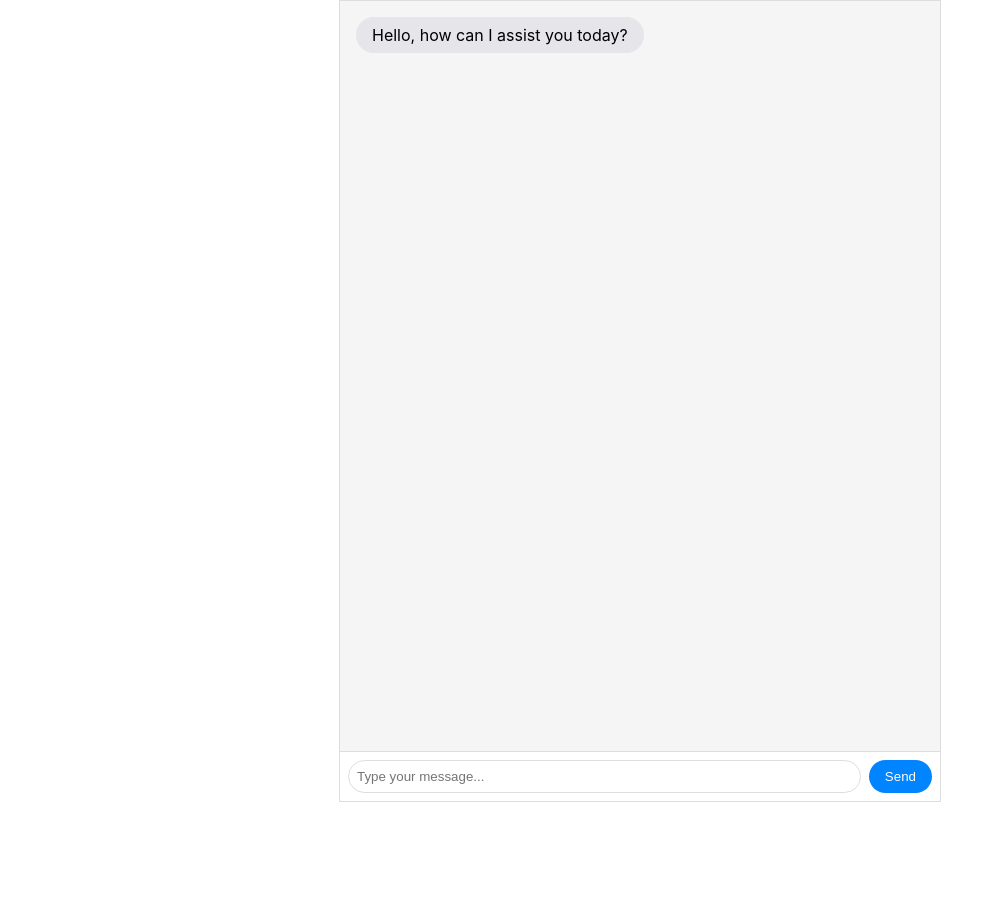
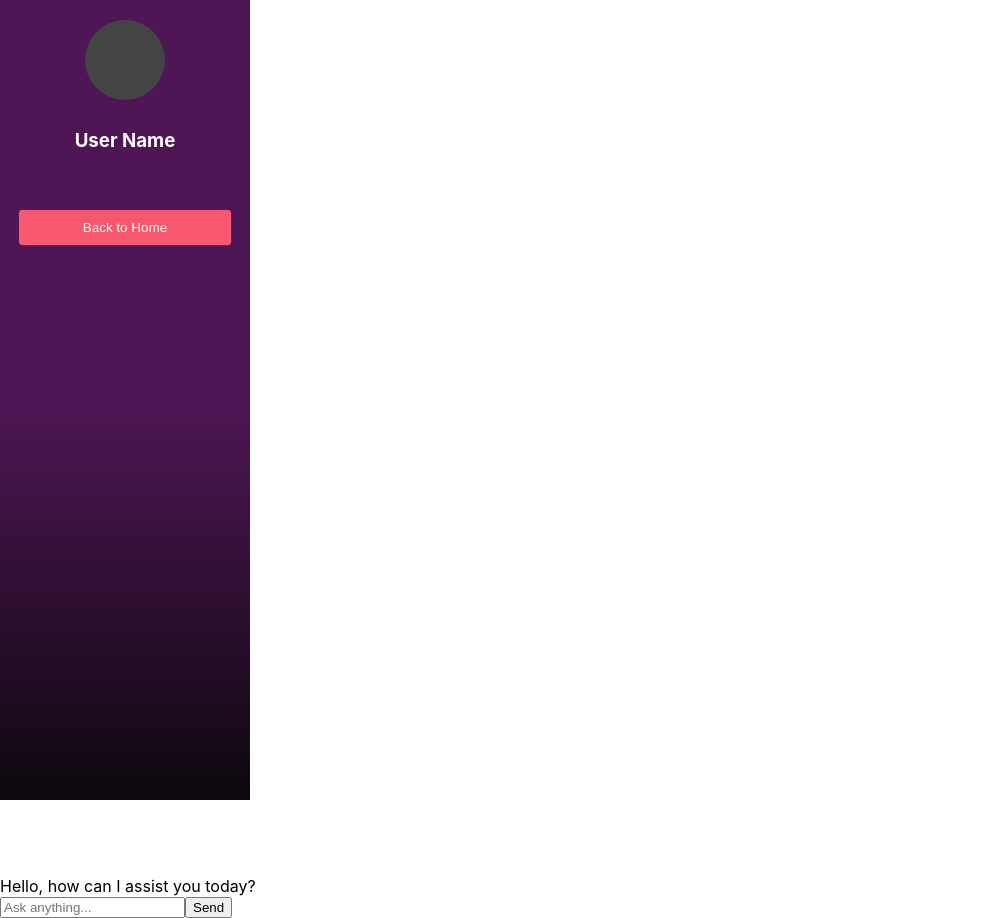
Before and after one commit to jasondu7297/honeycomb, a React (Create React App) app in the folder coeus-fe/: page /chat in a window 1280 px wide. Shown: the whole page, without its empty margins (0-1004 px from the left). Before the commit the page ends 802 px from the top, so only its background shows below. Built offline with nearby package versions, Linux system fonts and the light colour scheme.

Commit message:
basic workflow viz

```diff
--- a/coeus-fe/src/components/ChatInterface.js
+++ b/coeus-fe/src/components/ChatInterface.js
@@ -1,13 +1,53 @@
 import React, { useState, useEffect, useRef } from 'react';
+import Sidebar from './Sidebar';
+import CoeusHeader from './CoeusHeader';
+import ReactFlow, { ReactFlowProvider } from 'reactflow';
+import 'reactflow/dist/style.css';
+
+// Custom node component to display checkpoint details.
+const CheckpointNode = ({ data }) => {
+  return (
+    <div
+      style={{
+        padding: '10px',
+        border: '1px solid #f5646d',
+        borderRadius: '8px',
+        backgroundColor: '#fff',
+        cursor: 'pointer'
+      }}
+    >
+      <strong>{data.label}</strong>
+      <div style={{ marginTop: '5px', fontSize: '0.85rem', color: '#333' }}>
+        <p><strong>Message:</strong> {data.message}</p>
+        <p><strong>Output:</strong> {data.output}</p>
+      </div>
+    </div>
+  );
+};
 
 const ChatInterface = () => {
-  // Initialize conversation with a welcome message from the bot.
+  // Chat state
   const [messages, setMessages] = useState([
     { sender: 'bot', text: 'Hello, how can I assist you today?' }
   ]);
   const [input, setInput] = useState('');
   const [isLoading, setIsLoading] = useState(false);
   const chatWindowRef = useRef(null);
+
+// Visualization and branching modals
+  const [showVisualization, setShowVisualization] = useState(false);
+  const [selectedCheckpoint, setSelectedCheckpoint] = useState(null);
+
+  // Dummy nodes and edges for the React Flow visualization.
+  const [nodes, setNodes] = useState([
+    { id: '1', data: { label: 'Start Checkpoint' }, position: { x: 0, y: 50 } },
+    { id: '2', data: { label: 'Checkpoint 1' }, position: { x: 250, y: 50 } },
+    { id: '3', data: { label: 'Checkpoint 2' }, position: { x: 500, y: 50 } }
+  ]);
+  const [edges, setEdges] = useState([
+    { id: 'e1-2', source: '1', target: '2' },
+    { id: 'e2-3', source: '2', target: '3' }
+  ]);
 
   // Automatically scroll to the bottom of the chat window when new messages arrive.
   useEffect(() => {
@@ -21,13 +61,16 @@ const ChatInterface = () => {
     e.preventDefault();
     if (!input.trim()) return; // Prevent sending empty messages.
 
+    // Optionally open the visualization popup when the send button is clicked.
+    setShowVisualization(true);
+
     // Add the user's message.
     const userMessage = { sender: 'user', text: input };
     setMessages((prev) => [...prev, userMessage]);
     setInput('');
     setIsLoading(true);
 
-    // Simulate a delay for the bot's response (replace this with your API call).
+    // Simulate a delay for the bot's response (replace with your API call).
     setTimeout(() => {
       const botMessage = {
         sender: 'bot',
@@ -43,87 +86,221 @@ const ChatInterface = () => {
     return `You said: "${userText}". This is a simulated response.`;
   };
 
-  // Inline styles for a simple chat UI.
-  const containerStyle = {
+  // Modal component used for both the visualization and branch editing.
+  const Modal = ({ onClose, children }) => (
+    <div
+      style={{
+        position: 'fixed',
+        top: 0,
+        left: 0,
+        right: 0,
+        bottom: 0,
+        backgroundColor: 'rgba(0, 0, 0, 0.5)',
         display: 'flex',
-    flexDirection: 'column',
-    height: '100vh',
-    maxWidth: '600px',
-    margin: '0 auto',
-    border: '1px solid #ddd'
+        justifyContent: 'center',
+        alignItems: 'center',
+        zIndex: 1000
+      }}
+    >
+      <div
+        style={{
+          backgroundColor: '#fff',
+          padding: '20px',
+          borderRadius: '8px',
+          width: '80%',
+          height: '80%',
+          overflow: 'auto',
+          position: 'relative'
+        }}
+      >
+        <button
+          onClick={onClose}
+          style={{
+            position: 'absolute',
+            top: '10px',
+            right: '10px',
+            cursor: 'pointer'
+          }}
+        >
+          Close
+        </button>
+        {children}
+      </div>
+    </div>
+  );
+
+  // Modal for branching off a checkpoint.
+  const BranchModal = ({ checkpoint, onClose }) => {
+    // Local state to allow editing the checkpoint's message.
+    const [editedMessage, setEditedMessage] = useState(checkpoint.data.message);
+    return (
+      <div
+        style={{
+          position: 'fixed',
+          top: 0,
+          left: 0,
+          right: 0,
+          bottom: 0,
+          backgroundColor: 'rgba(0, 0, 0, 0.5)',
+          display: 'flex',
+          justifyContent: 'center',
+          alignItems: 'center',
+          zIndex: 1100
+        }}
+      >
+        <div
+          style={{
+            backgroundColor: '#fff',
+            padding: '20px',
+            borderRadius: '8px',
+            width: '50%',
+            maxWidth: '500px',
+            overflow: 'auto',
+            position: 'relative'
+          }}
+        >
+          <button
+            onClick={onClose}
+            style={{
+              position: 'absolute',
+              top: '10px',
+              right: '10px',
+              cursor: 'pointer'
+            }}
+          >
+            Close
+          </button>
+          <h2>Branch from {checkpoint.data.label}</h2>
+          <div>
+            <p>
+              <strong>Original Message:</strong>
+            </p>
+            <pre style={{ backgroundColor: '#f0f0f0', padding: '10px' }}>
+              {checkpoint.data.message}
+            </pre>
+            <p>
+              <strong>Output:</strong>
+            </p>
+            <pre style={{ backgroundColor: '#f0f0f0', padding: '10px' }}>
+              {checkpoint.data.output}
+            </pre>
+          </div>
+          <div style={{ marginTop: '10px' }}>
+            <label>Edit Message to Branch Off:</label>
+            <textarea
+              value={editedMessage}
+              onChange={(e) => setEditedMessage(e.target.value)}
+              rows={4}
+              style={{ width: '100%', marginTop: '5px' }}
+            />
+          </div>
+          <button
+            onClick={() => {
+              // Simulate updating the state and branching off.
+              console.log('Branching off with new message:', editedMessage);
+              // Here you would call your branch-off API (e.g. app.update_state)
+              onClose();
+            }}
+            style={{
+              marginTop: '10px',
+              padding: '10px 20px',
+              backgroundColor: '#f5646d',
+              border: 'none',
+              borderRadius: '4px',
+              cursor: 'pointer'
+            }}
+          >
+            Branch from this checkpoint
+          </button>
+        </div>
+      </div>
+    );
   };
 
-  const chatWindowStyle = {
-    flex: 1,
-    overflowY: 'auto',
-    padding: '1rem',
-    backgroundColor: '#f5f5f5'
+
+  // Handler when a node is clicked in the React Flow graph.
+  const onNodeClick = (event, node) => {
+    // Open the branch modal for the clicked node.
+    setSelectedCheckpoint(node);
   };
 
-  const formStyle = {
-    display: 'flex',
-    borderTop: '1px solid #ddd',
-    padding: '0.5rem'
+  // Define custom node types.
+  const nodeTypes = {
+    checkpoint: CheckpointNode
   };
 
-  const inputStyle = {
-    flex: 1,
-    padding: '0.5rem',
-    borderRadius: '20px',
-    border: '1px solid #ddd'
+
+const CustomNode = ({ data }) => {
+  return (
+    <div className="custom-node">
+      {data.label}
+    </div>
+  );
 };
 
-  const buttonStyle = {
-    marginLeft: '0.5rem',
-    padding: '0.5rem 1rem',
-    borderRadius: '20px',
-    border: 'none',
-    backgroundColor: '#0084ff',
-    color: 'white',
-    cursor: 'pointer'
-  };
-
-  const messageStyle = (sender) => ({
-    marginBottom: '1rem',
-    textAlign: sender === 'user' ? 'right' : 'left'
-  });
-
-  const bubbleStyle = (sender) => ({
-    display: 'inline-block',
-    padding: '0.5rem 1rem',
-    borderRadius: '20px',
-    backgroundColor: sender === 'user' ? '#0084ff' : '#e5e5ea',
-    color: sender === 'user' ? 'white' : 'black'
-  });
+const updatedNodes = nodes.map(node => ({ ...node, type: 'custom' }));
 
   return (
-    <div style={containerStyle}>
-      <div ref={chatWindowRef} style={chatWindowStyle}>
+    <div className="outer-container">
+      <div className="sidebar-wrapper">
+        <Sidebar />
+      </div>
+
+      <div className="main-container">
+        <CoeusHeader />
+        <div className="chat-container">
+          <div ref={chatWindowRef} className="chat-window">
             {messages.map((msg, idx) => (
-          <div key={idx} style={messageStyle(msg.sender)}>
-            <div style={bubbleStyle(msg.sender)}>
+              <div key={idx} className={`message-container ${msg.sender}`}>
+                <div className={`message-bubble ${msg.sender}`}>
                   {msg.text}
                 </div>
               </div>
             ))}
             {isLoading && (
-          <div style={messageStyle('bot')}>
-            <div style={bubbleStyle('bot')}>Typing...</div>
+              <div className="loading-indicator">
+                <div className="typing-bubble">Typing...</div>
               </div>
             )}
           </div>
-      <form onSubmit={handleSend} style={formStyle}>
+
+          <form onSubmit={handleSend} className="chat-form">
             <input
               type="text"
               value={input}
               onChange={(e) => setInput(e.target.value)}
-          placeholder="Type your message..."
-          style={inputStyle}
+              placeholder="Ask anything..."
+              className="chat-input"
             />
-        <button type="submit" style={buttonStyle}>
+            <button type="submit" className="chat-button">
               Send
             </button>
           </form>
+        </div>
+      </div>
+
+      {showVisualization && (
+        <Modal onClose={() => setShowVisualization(false)}>
+          <h2>Agentic AI Workflow Visualization</h2>
+          <ReactFlowProvider>
+            <div className="workflow-container">
+              <ReactFlow
+                nodes={nodes}
+                edges={edges}
+                nodeTypes={nodeTypes}
+                onNodeClick={onNodeClick}
+              />
+            </div>
+          </ReactFlowProvider>
+        </Modal>
+      )}
+
+      {selectedCheckpoint && (
+        <BranchModal
+          checkpoint={selectedCheckpoint}
+          onClose={() => setSelectedCheckpoint(null)}
+        />
+      )}
     </div>
   );
 };
--- a/coeus-fe/src/components/CoeusHeader.js
+++ b/coeus-fe/src/components/CoeusHeader.js
@@ -3,6 +3,7 @@ import React from 'react';
   // Title at the top
   const titleStyle = {
     fontSize: '2rem',
+    color: '#fff',
     textAlign: 'center',
     marginBottom: '1rem'
   };
--- a/coeus-fe/src/components/PictureArea.js
+++ b/coeus-fe/src/components/PictureArea.js
@@ -33,7 +33,7 @@ const styles = {
     transition: 'background 0.2s',
   },
   tabButtonActive: {
-    background: '#f7576f',
+    background: '#b94a53',
     color: '#000',
   },
 };
--- a/coeus-fe/src/components/Sidebar.js
+++ b/coeus-fe/src/components/Sidebar.js
@@ -1,9 +1,10 @@
 import React from 'react';
-import { useNavigate } from 'react-router-dom';
+import { useNavigate, useLocation } from 'react-router-dom';
 
 const styles = {
   sidebar: {
     width: '250px',
+    height: '100vh',
     background: 'linear-gradient(180deg, #4e1655 50%, #0d080e 100%)',
     display: 'flex',
     flexDirection: 'column',
@@ -25,6 +26,7 @@ const styles = {
   },
   searchBox: {
     marginTop: 'auto',
+    alignItems: 'center',
   },
   searchInput: {
     width: '100%',
@@ -46,25 +48,37 @@ const styles = {
     animation: 'pulse 2s infinite',
     marginBottom: '30px',
   },
+  whiteText: {
+    color: '#fff',
+  },
 };
 
 const Sidebar = () => {
   const navigate = useNavigate();
+  const location = useLocation();
+
+  // Determine if the current location is the chat page.
+  const isChatPage = location.pathname === '/chat';
+
+  // Set the button's text and target route based on the current location.
+  const buttonText = isChatPage ? 'Back to Home' : 'Run a workflow';
+  const targetPath = isChatPage ? '/' : '/chat';
+
+  const handleToggleChat = () => {
+    navigate(targetPath);
+  };
 
   return (
     <div style={styles.sidebar}>
       <div style={styles.profileBox}>
         <div style={styles.profileImage}></div>
-        <h3>User Name</h3>
+        <h3 style={styles.whiteText}>User Name</h3>
       </div>
-      <div style={styles.searchBox}>
+      {/* <div style={styles.searchBox}>
         <input style={styles.searchInput} type="text" placeholder="Search" />
-      </div>
-      <button
-        style={styles.exploreButton}
-        onClick={() => navigate('/chat')}
-      >
-        Explore
+      </div> */}
+      <button style={styles.exploreButton} onClick={handleToggleChat}>
+        {buttonText}
       </button>
     </div>
   );
@@ -72,6 +86,7 @@ const Sidebar = () => {
 
 export default Sidebar;
 
+// Add keyframes for pulse animation
 const keyframes = `
   @keyframes pulse {
     0% {
```
Also changed, not shown: coeus-fe/src/components/WorkflowModal.js (added, +88 -0 lines). Lines whose indentation alone changed are shown as unchanged.
